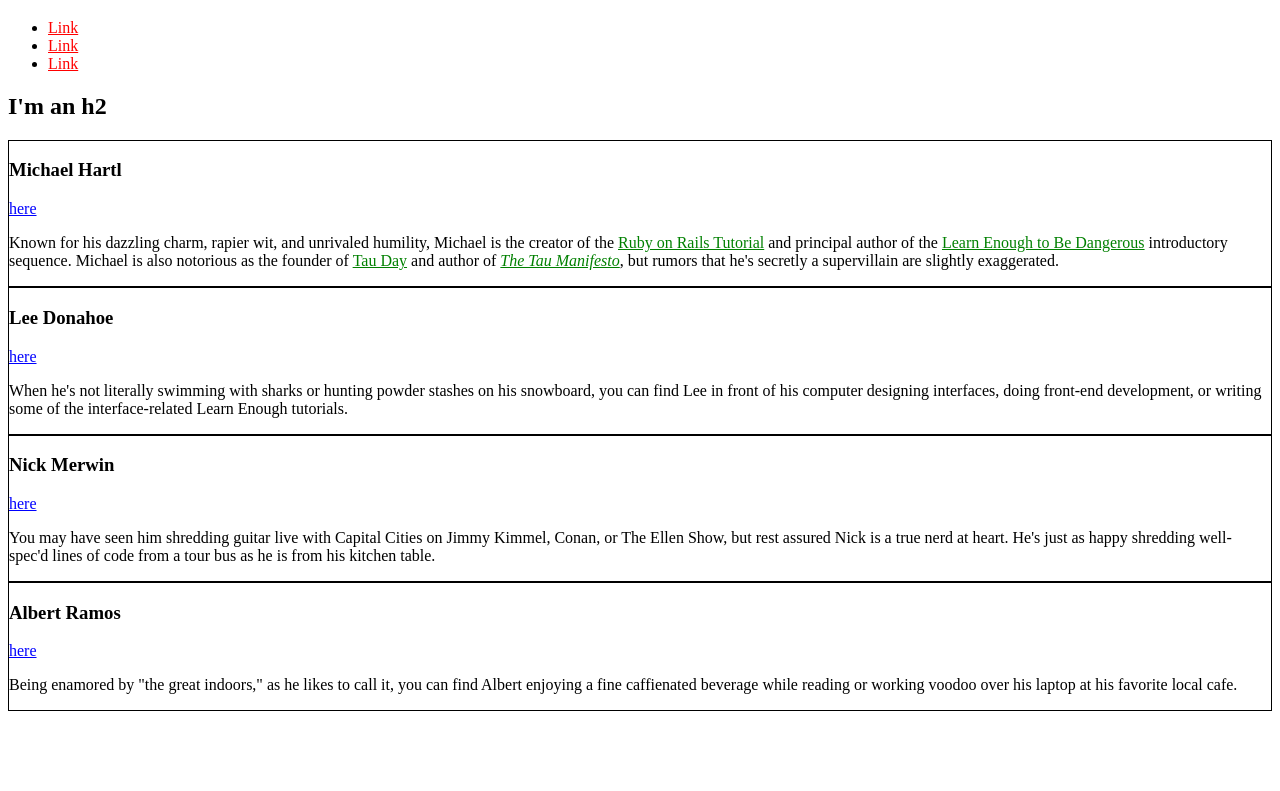
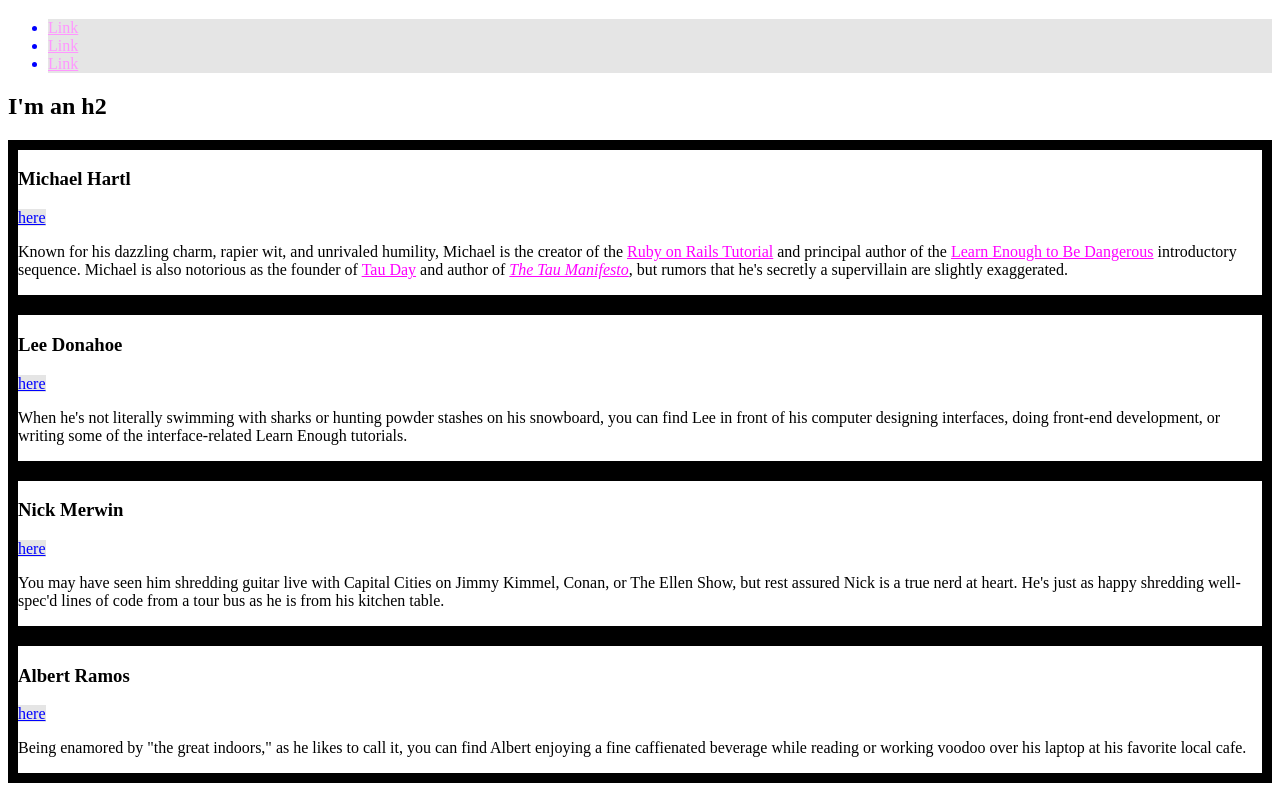
Before and after one commit to albertintech/albertintech.github.io, a plain HTML site: page index.html in a window 1280 px wide. Shown: the part 61-852 px from the top of the page. Before the commit the page ends 800 px from the top, so only its background shows below. Drawn offline with Linux system fonts and the light colour scheme.

Commit message:
Update border size

```diff
--- a/index.html
+++ b/index.html
@@ -6,20 +6,21 @@
  <style>
       /* GLOBAL STYLES */
       a {
-        color: red;
+        color: #ff96ff;
       }
 
       /* SOCIAL STYLES */
       .social-link {
+        background: rgba(150, 150, 150, 0.25);
         color: blue;
       }
 
       /* BIO STYLES */
       .bio-box {
-        border: 1px solid black;
+        border: 10px solid black;
       }
       .bio-copy a {
-        color: green;
+        color: #f0f;
       }
 
     </style>
@@ -27,13 +28,13 @@
   <body>
     <h1>I'm an h1</h1>
     <ul>
-      <li>
+      <li class="social-link">
         <a href="https://example.com/">Link</a>
       </li>
-      <li>
+      <li class="social-link">
         <a href="https://example.com/">Link</a>
       </li>
-      <li>
+      <li class="social-link">
         <a href="https://example.com/">Link</a>
       </li>
     </ul>
```
